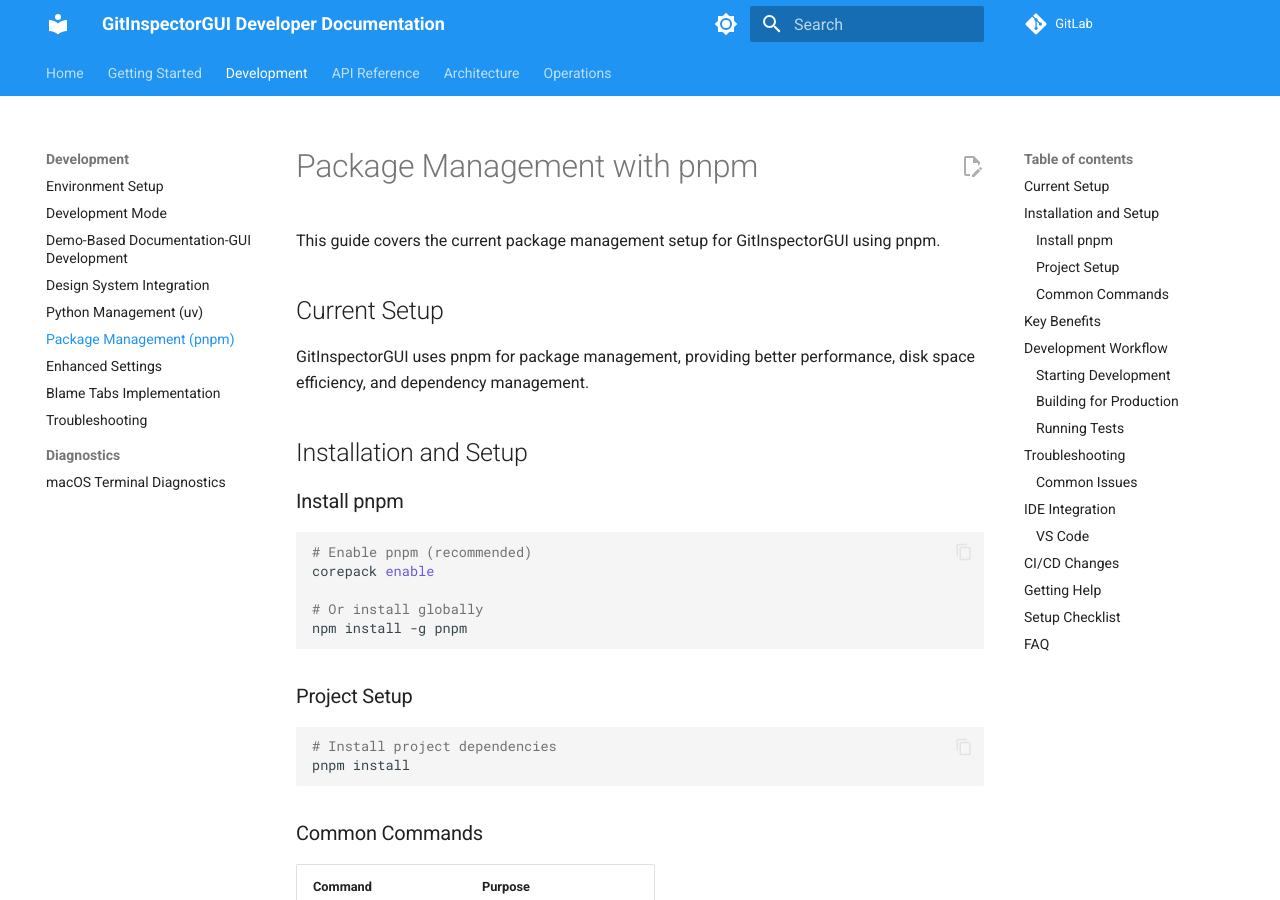
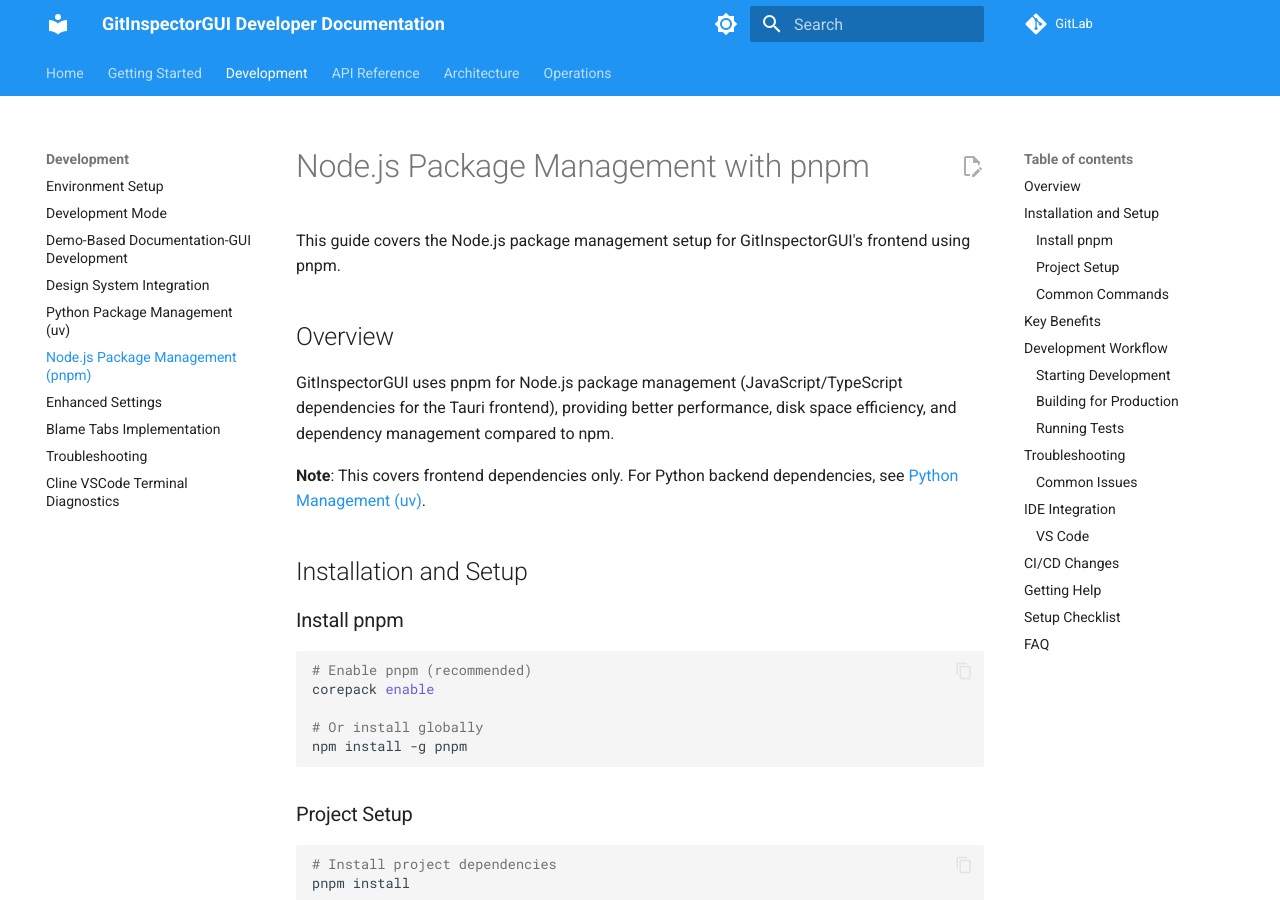
Before and after one commit to boost-edu-tools/gitinspectorgui, an MkDocs documentation site: the page built from docs/development/package-management-pnpm.md, in a window 1280 px wide and 900 px high. Built offline with MkDocs 1.6.1 and Material for MkDocs 9.7.7, drawn with Linux system fonts in a browser that asks for light colours; comment, search, counter and statistics services are not loaded.

Commit message:
docs: Update Cline terminal diagnostics based on systematic testing
- Replace outdated macOS-specific diagnostics with updated Cline VSCode diagnostics
- Confirm path handling issues are resolved (relative paths, trailing slashes work)
- Document persistent UI hanging problems with standalone pwd commands
- Update recommendations to focus on UI stability over path handling
- Clarify package management documentation titles (Node.js vs Python)
- Update navigation structure to reflect current diagnostic findings

Testing conducted June 2025 shows many original issues resolved while UI problems persist.

```diff
--- a/docs/development/package-management-pnpm.md
+++ b/docs/development/package-management-pnpm.md
@@ -1,10 +1,12 @@
-# Package Management with pnpm
+# Node.js Package Management with pnpm
 
-This guide covers the current package management setup for GitInspectorGUI using pnpm.
+This guide covers the Node.js package management setup for GitInspectorGUI's frontend using pnpm.
 
-## Current Setup
+## Overview
 
-GitInspectorGUI uses pnpm for package management, providing better performance, disk space efficiency, and dependency management.
+GitInspectorGUI uses pnpm for Node.js package management (JavaScript/TypeScript dependencies for the Tauri frontend), providing better performance, disk space efficiency, and dependency management compared to npm.
+
+**Note**: This covers frontend dependencies only. For Python backend dependencies, see [Python Management (uv)](python-management-uv.md).
 
 ## Installation and Setup
 
--- a/mkdocs.yml
+++ b/mkdocs.yml
@@ -79,13 +79,12 @@
           - Development Mode: development/development-mode.md
           - Demo-Based Documentation-GUI Development: development/demo-based-documentation-gui-development.md
           - Design System Integration: development/design-system-integration.md
-          - Python Management (uv): development/python-management-uv.md
-          - Package Management (pnpm): development/package-management-pnpm.md
+          - Python Package Management (uv): development/python-management-uv.md
+          - Node.js Package Management (pnpm): development/package-management-pnpm.md
           - Enhanced Settings: development/enhanced-settings.md
           - Blame Tabs Implementation: development/blame-tabs-implementation.md
           - Troubleshooting: development/troubleshooting.md
-          - Diagnostics:
-                - macOS Terminal Diagnostics: development/diagnostics/cline_terminal_diagnostics_macos.md
+          - Cline VSCode Terminal Diagnostics: development/cline-vscode-terminal-diagnostics.md
     - API Reference:
           - HTTP API Reference: api/reference.md
           - Examples: api/examples.md
```
Also changed, not shown: docs/development/cline-vscode-terminal-diagnostics.md (added, +125 -0 lines), docs/development/diagnostics/cline_terminal_diagnostics_macos.md (deleted, +0 -55 lines), docs/index.md (+2 -0 lines).
